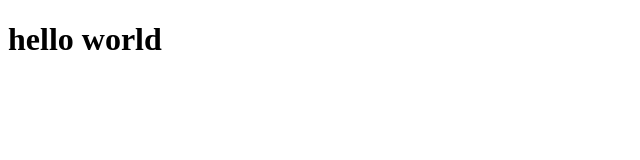
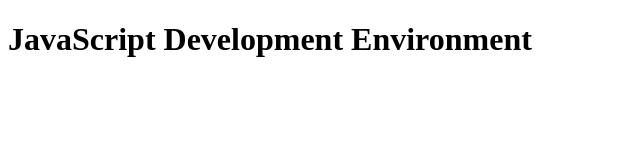
Before and after one commit to 1ntsko/js-dev-env, a website built with webpack: page src/index.html in a window 1280 px wide. Shown: the whole page, without its empty margins (0-640 px from the left). Built offline with nearby package versions, Linux system fonts and the light colour scheme.

Commit message:
final commit

```diff
--- a/package.json
+++ b/package.json
@@ -5,7 +5,9 @@
   "scripts": {
     "start": "babel-node scripts/server.js",
     "localtunnel": "lt --port 3000",
-    "build": "webpack"
+    "build": "webpack",
+    "preshare": "node scripts/startMessage.js",
+    "postshare": "node scripts/endMessage.js"
   },
   "author": "1ntsko",
   "devDependencies": {
--- /dev/null
+++ b/scripts/endMessage.js
@@ -0,0 +1 @@
+console.log("end message");
--- /dev/null
+++ b/scripts/startMessage.js
@@ -0,0 +1 @@
+console.log("start message");
--- a/src/index.html
+++ b/src/index.html
@@ -7,6 +7,6 @@
     <title>Document</title>
   </head>
   <body>
-    <h1>hello world</h1>
+    <h1>JavaScript Development Environment</h1>
   </body>
 </html>
```
Also changed, not shown: scripts/server.js (+10 -10 lines), 1 other file.
